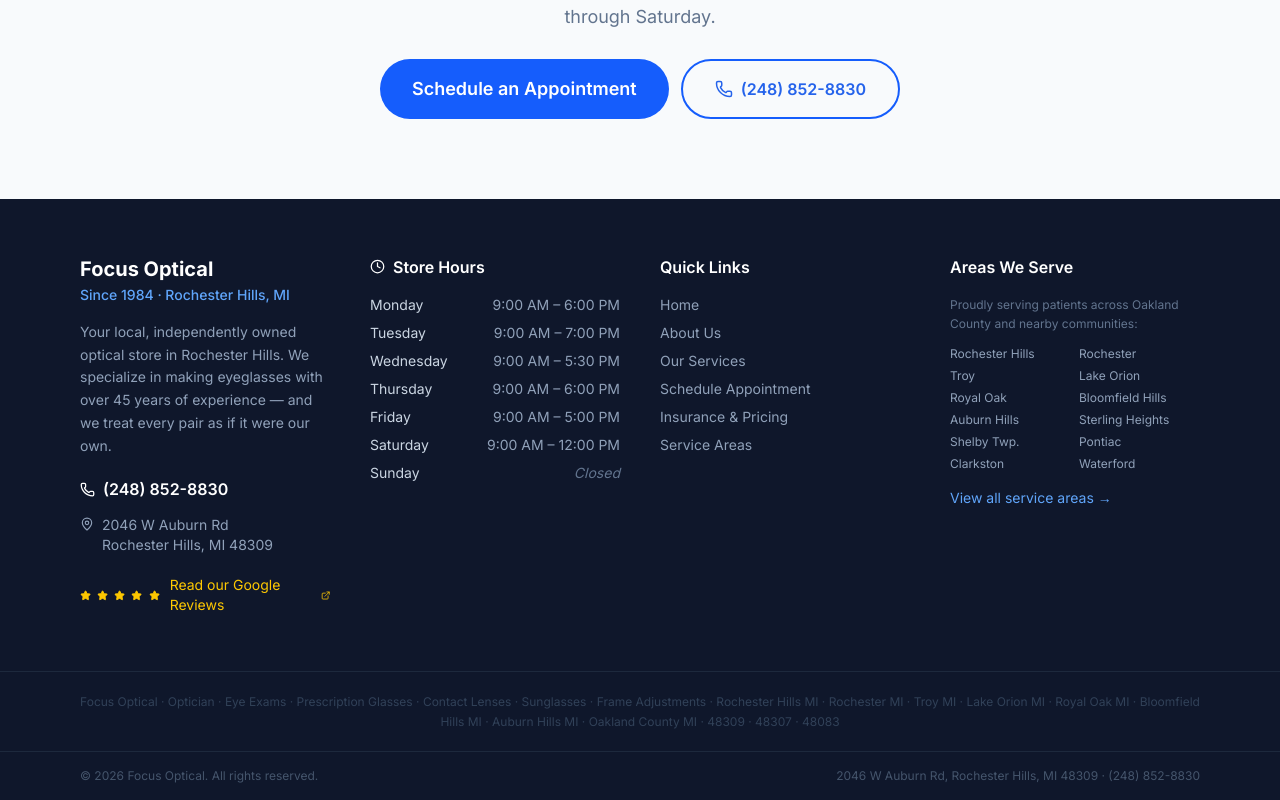
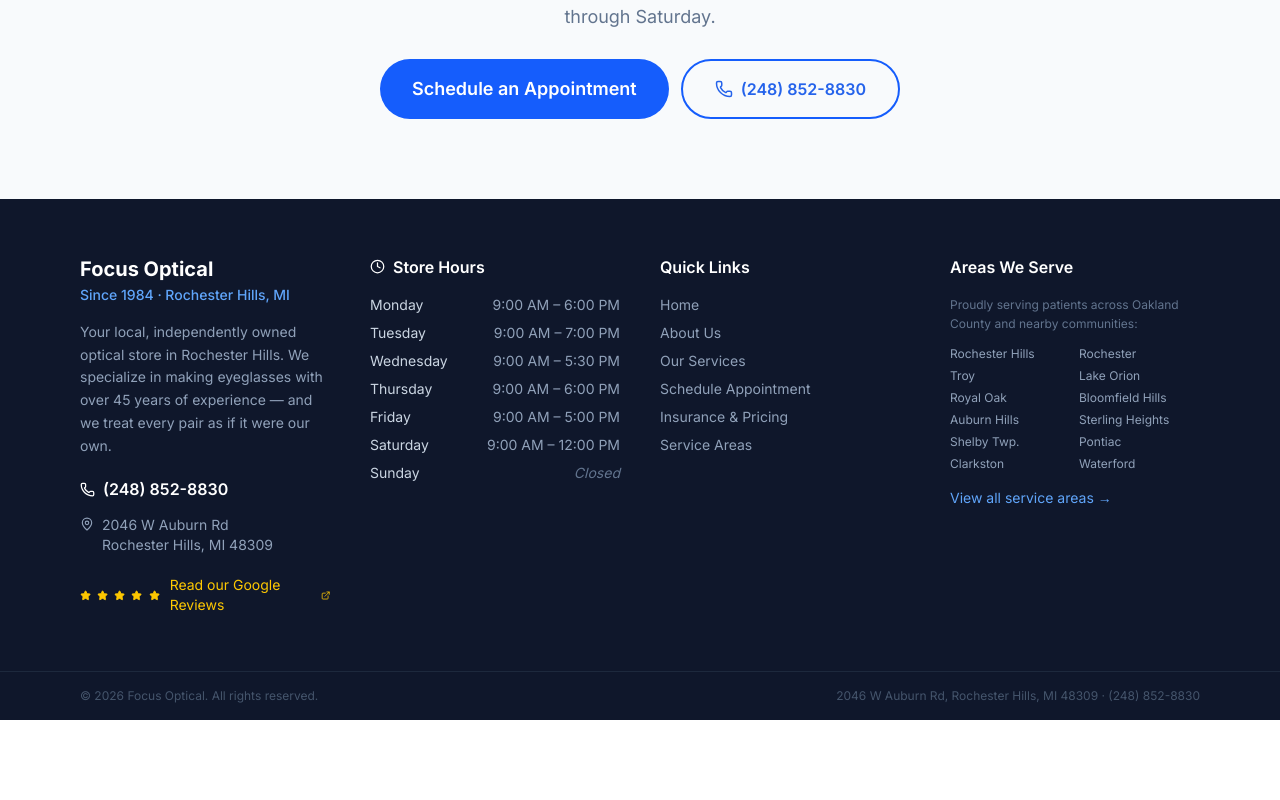
Before and after one commit to rosechar/focusoptical-v2, a Next.js app: page / in a window 1280 px wide. Shown: the part 3367-4167 px from the top of the page. After the commit the page ends 4087 px from the top, so only its background shows below. Built offline with nearby package versions, Linux system fonts and the light colour scheme.

Commit message:
Remove SEO keyword strip from footer

```diff
--- a/components/Footer.tsx
+++ b/components/Footer.tsx
@@ -159,28 +159,11 @@
         </div>
       </div>
 
-      {/* SEO keyword strip */}
-      <div className="border-t border-slate-800 py-5">
-        <div className="max-w-6xl mx-auto px-4">
-          <p className="text-xs text-slate-700 text-center leading-relaxed">
-            Focus Optical · Optician · Eye Exams · Prescription Glasses ·
-            Contact Lenses · Sunglasses · Frame Adjustments · Rochester Hills MI
-            · Rochester MI · Troy MI · Lake Orion MI · Royal Oak MI · Bloomfield
-            Hills MI · Auburn Hills MI · Oakland County MI · 48309 · 48307 ·
-            48083
-          </p>
-        </div>
-      </div>
-
       {/* Copyright bar */}
       <div className="border-t border-slate-800 py-4">
         <div className="max-w-6xl mx-auto px-4 flex flex-col sm:flex-row items-center justify-between gap-2 text-xs text-slate-600">
-          <span>
-            © {new Date().getFullYear()} Focus Optical. All rights reserved.
-          </span>
-          <span>
-            2046 W Auburn Rd, Rochester Hills, MI 48309 · (248) 852-8830
-          </span>
+          <span>© {new Date().getFullYear()} Focus Optical. All rights reserved.</span>
+          <span>2046 W Auburn Rd, Rochester Hills, MI 48309 · (248) 852-8830</span>
         </div>
       </div>
     </footer>
```
